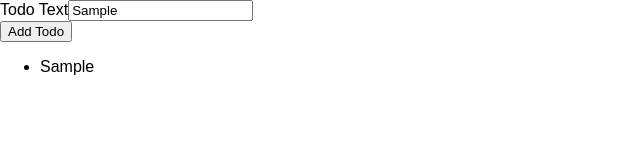
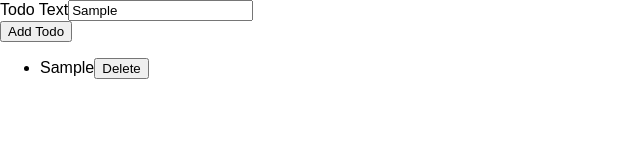
Before and after one commit to BraisC/typescript-course, a React (Create React App) app in the folder s14_react_and_ts/: page / in a window 1280 px wide. Both pictures are taken after typing "Sample" into the empty fields and a click on the button "Add Todo". Shown: the top 160 px of the page, without its empty margins (0-640 px from the left). Built offline with nearby package versions, Linux system fonts and the light colour scheme.

Commit message:
14.9 - More Props & State Work

```diff
--- a/s14_react_and_ts/src/App.tsx
+++ b/s14_react_and_ts/src/App.tsx
@@ -10,10 +10,14 @@ function App(): JSX.Element {
     setTodos((prevTodos) => [...prevTodos, { id: Math.random().toString(), text }]);
   };
 
+  const todoDeleteHandler = (todoId: string) => {
+    setTodos((prevTodos) => prevTodos.filter((todo) => todo.id !== todoId));
+  };
+
   return (
     <div className="app">
       <NewTodo onAddTodo={todoAddHandler} />
-      <TodoList items={todos} />
+      <TodoList items={todos} onDeleteTodo={todoDeleteHandler} />
     </div>
   );
 }
--- a/s14_react_and_ts/src/components/TodoList.tsx
+++ b/s14_react_and_ts/src/components/TodoList.tsx
@@ -2,13 +2,19 @@ import { Todo } from '../index.model';
 
 type TodoListProps = {
   items: Array<Todo>;
+  onDeleteTodo: (todoId: string) => void;
 };
 
-export function TodoList({ items }: TodoListProps): JSX.Element {
+export function TodoList({ items, onDeleteTodo }: TodoListProps): JSX.Element {
   return (
     <ul>
       {items.map((item) => (
-        <li key={item.id}>{item.text}</li>
+        <li key={item.id}>
+          <span>{item.text}</span>
+          <button type="button" onClick={() => onDeleteTodo(item.id)}>
+            Delete
+          </button>
+        </li>
       ))}
     </ul>
   );
```
